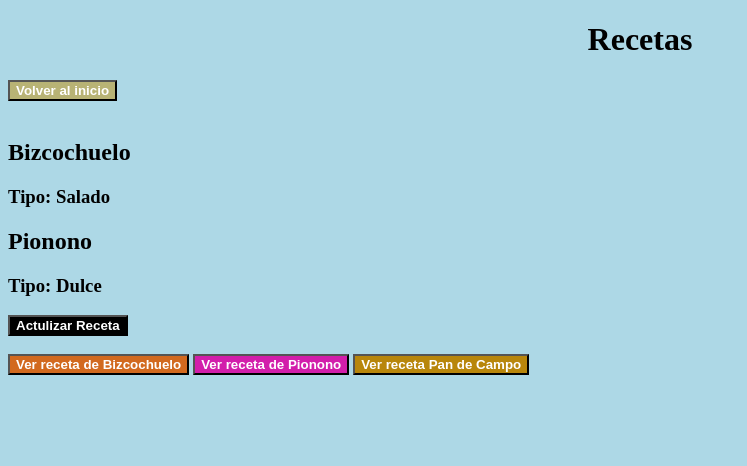
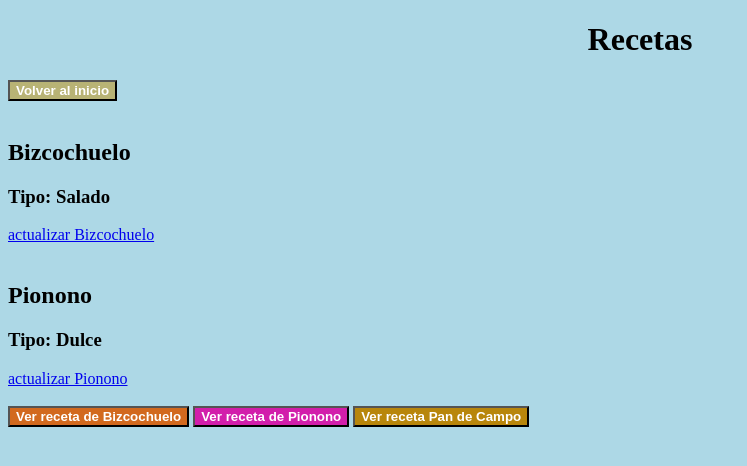
Before and after one commit to gercor86/Proyecto_Ien, a Django app: page /receta/dulce/ in a window 1280 px wide. Shown: the top 466 px of the page, without its empty margins (0-747 px from the left). Run offline with Django 4.2, Linux system fonts and the light colour scheme; data comes from the database, SQL or seed files in the repository; both versions use the stored data as it was after the commit.

Commit message:
Se actualizo la pagina princial.

```diff
--- a/IEN_Proyecto/src/templates/dulce.html
+++ b/IEN_Proyecto/src/templates/dulce.html
@@ -21,11 +21,11 @@
 
         <h2>{{objeto.nombre}}</h2>
         <h3>Tipo: {{objeto.tipo}}</h3>
-
+        <a href="{% url 'actualizar_receta' objeto.pk %}" >actualizar {{objeto.nombre}}</a><br><br>
     {% endfor %}
 
     <div>
-        <a href="{% url 'actualizar_receta'  objeto.pk % }" ><button class = "button7">Actulizar Receta</button></a><br><br>
+
         <a href="{% url 'bizcochuelo' %}"><button class = "button4">Ver receta de Bizcochuelo</button></a>
         <a href="{% url 'pionono' %}"><button class = "button5">Ver receta de Pionono</button></a>
         <a href="{% url 'pan_campo' %}"><button class = "button8">Ver receta Pan de Campo</button></a>
```
Also changed, not shown: IEN_Proyecto/src/db.sqlite3.
